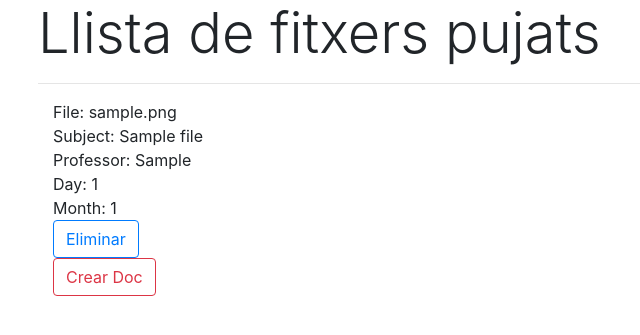
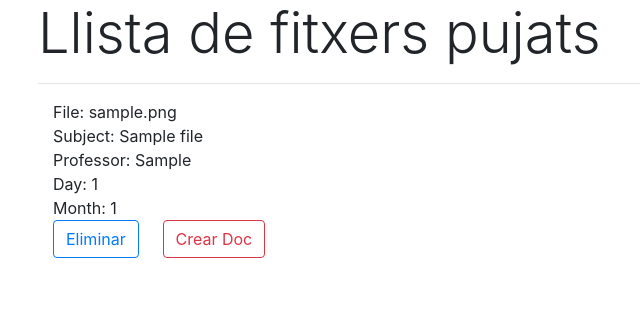
Before and after one commit to victe19/TNA, a Django app: template mysite/templates/file_list.html in a window 1280 px wide. Shown: the part 133-468 px from the top of the page, without its empty margins (62-702 px from the left). Run offline with Django 3.2, Linux system fonts and the light colour scheme; the template is opened without the code that fills it: values that come from a table or form of the project are taken from there, others are empty; tables that the repository leaves empty hold one stand-in row (values such as "Sample post"); parts of the project's set-up code (start-up, migrations or seed data) failed here and were passed over; some libraries are stand-ins or nearby versions.

Commit message:
yo que se

```diff
--- a/mysite/templates/file_list.html
+++ b/mysite/templates/file_list.html
@@ -12,17 +12,17 @@
                     <td>Day: {{ file.day }}</td><br>
                     <td>Month: {{ file.month }}</td><br>
                 </div>
-                <div style="display: inline-block;" class="col">
+                <div class="col">
 
                         <td>
-                            <form style="width: 10%;" method="post" action="{% url 'delete_file' file.pk %}">
+                            <form style="width: 10%; display: inline-block;" method="post" action="{% url 'delete_file' file.pk %}">
                                 {% csrf_token %}
                                 <button title="Delete File" type="submit" class="btn btn-outline-primary "> Eliminar
                                 </button>
                             </form>
                         </td>
                         <td class="ml-5">
-                            <form style="width: 10%;" method="get" action="{% url 'start' file.pk %}">
+                            <form style="width: 10%; display: inline-block;" method="get" action="{% url 'start' file.pk %}">
                                 {% csrf_token %}
                                 <button title="Get the transcribed file" type="submit" class="btn  btn-outline-danger">Crear Doc
                                 </button>
```
